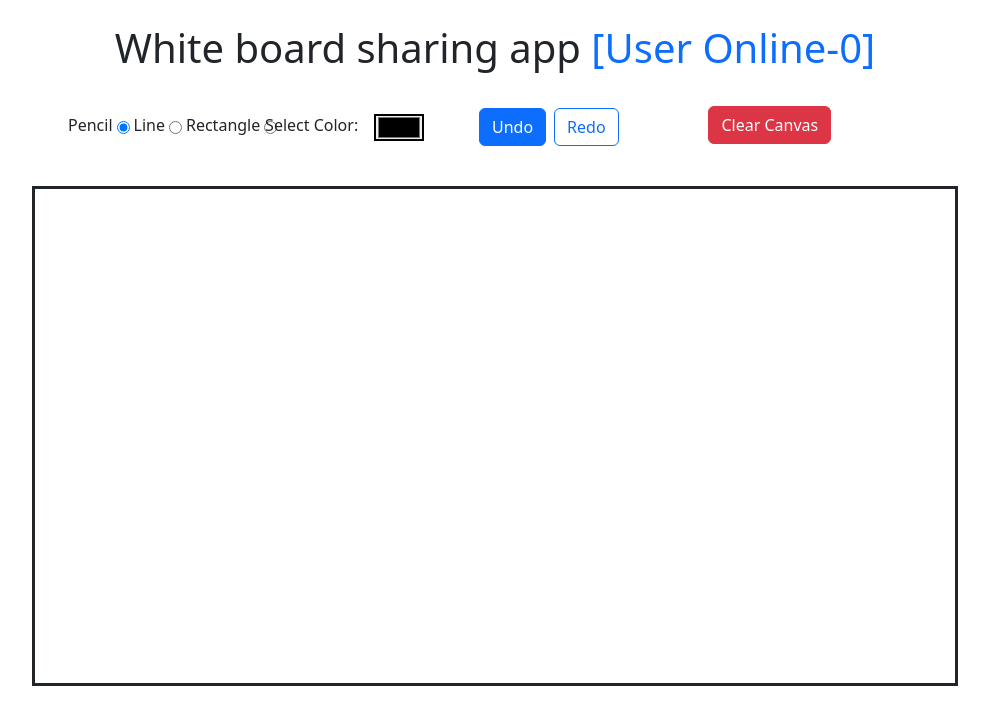
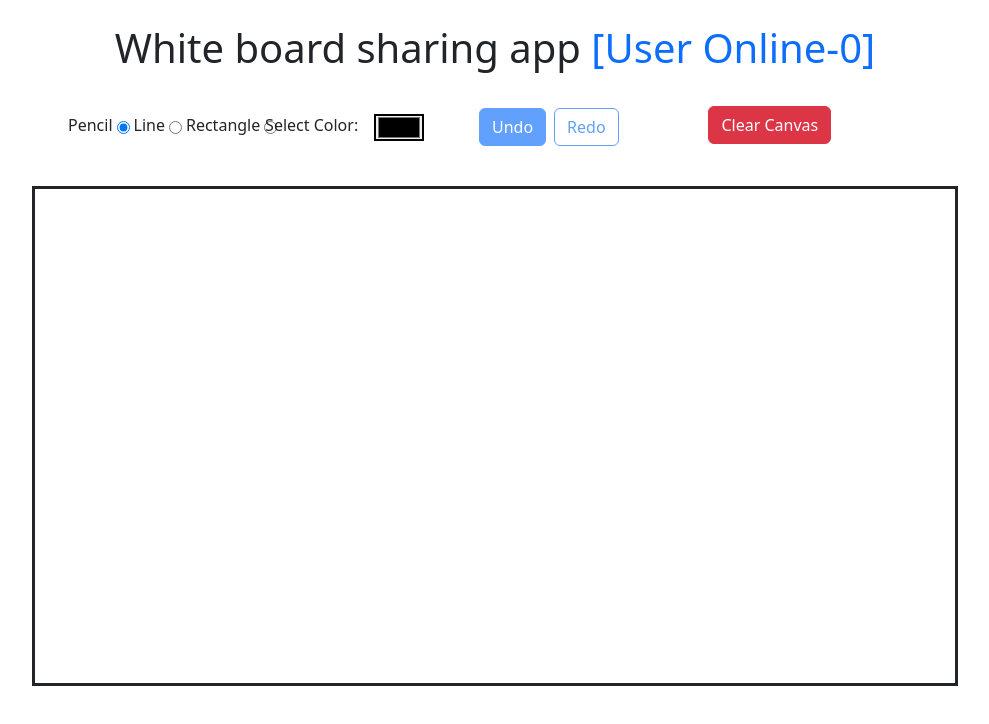
Before and after one commit to JITENDER1010/white_board, a React (Vite) app in the folder frontend/: page /1 in a window 1280 px wide. Shown: the top 724 px of the page, without its empty margins (145-1134 px from the left). Built offline with nearby package versions, Linux system fonts and the light colour scheme.

Commit message:
undo redo
undo redo button working properly

```diff
--- a/frontend/src/pages/RoomPage/index.jsx
+++ b/frontend/src/pages/RoomPage/index.jsx
@@ -10,6 +10,7 @@
     const [tool, setTool] = useState("pencil");
     const[color , setColor] = useState("black");
     const [elements , setElements] = useState([]);
+    const [history , setHistory] = useState([]);
      const handleClearCanvas = () => {
         const canvas = canvasRef.current;
         const ctx = canvas.getContext("2d");
@@ -17,6 +18,20 @@
         ctxRef.current.clearRect(0 , 0 , canvasRef.current.width , canvasRef.current.height);
         setElements([]);
      }
+     const undo = () => {
+     setHistory((prevHistory) => [...prevHistory , elements[elements.length - 1]]);
+     setElements(
+        (prevElements) => prevElements.slice(0 , prevElements.length -1)
+
+     )
+     }
+     const redo = () => {
+        setElements((prevElements) => [...prevElements , history[history.length - 1]]);
+        setHistory(
+           (prevHistory) => prevHistory.slice(0 , prevHistory.length -1)
+
+        )
+        }
     return (
         <div className="row">
             <h1 className="text-center pt-4  py-4">White board sharing app <span className="text-primary"> [User Online-0]</span></h1>
@@ -71,8 +86,16 @@
                 </div>
                 </div>
                 <div className="col-md-3 d-flex gap-2">
-                    <button className="btn btn-primary mt-1">Undo</button>
-                    <button className="btn btn-outline-primary mt-1">Redo</button>
+                    <button className="btn btn-primary mt-1"
+                    disabled = {elements.length === 0}
+                    onClick={() => undo()}
+
+
+                    >Undo</button>
+                    <button className="btn btn-outline-primary mt-1"
+                     disabled = {history.length < 1}
+                     onClick={() => redo()}
+                     >Redo</button>
                 </div>
                 <div className="col-md-3">
                     <button className="btn btn-danger" onClick = {handleClearCanvas}>Clear Canvas</button>
```
